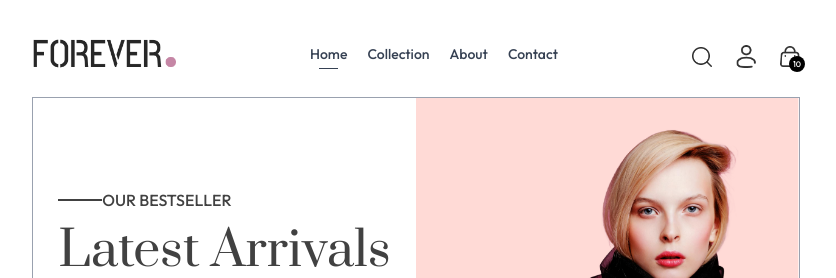
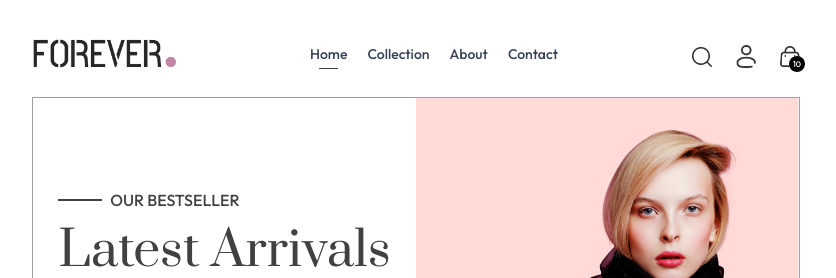
Before and after one commit to himanshu-mishu/jewellers, a React (Vite) app in the folder frontend/: page / in a window 1280 px wide. Shown: the top 278 px of the page, without its empty margins (224-1060 px from the left). Built offline with nearby package versions, Linux system fonts and the light colour scheme.

Commit message:
added title component

```diff
--- a/frontend/src/components/Hero.jsx
+++ b/frontend/src/components/Hero.jsx
@@ -7,7 +7,7 @@ const Hero = () => {
       {/* Hero left side  */}
       <div className='w-full sm:w-1/2 flex items-center justify-center py-10 sm:py-0'>
       <div className='text-[#414141]'>
-        <div className='flex items-center gap'>
+        <div className='flex items-center gap-2'>
             <p className='w-8 md:w-11 h-0.5 bg-[#414141]'></p>
             <p className='font-medium text-sm md:text-base'>OUR BESTSELLER</p>
         </div>
--- /dev/null
+++ b/frontend/src/components/Title.jsx
@@ -0,0 +1,11 @@
+import React from 'react'
+
+const Title = () => {
+  return (
+    <div>
+
+    </div>
+  )
+}
+
+export default Title
```
